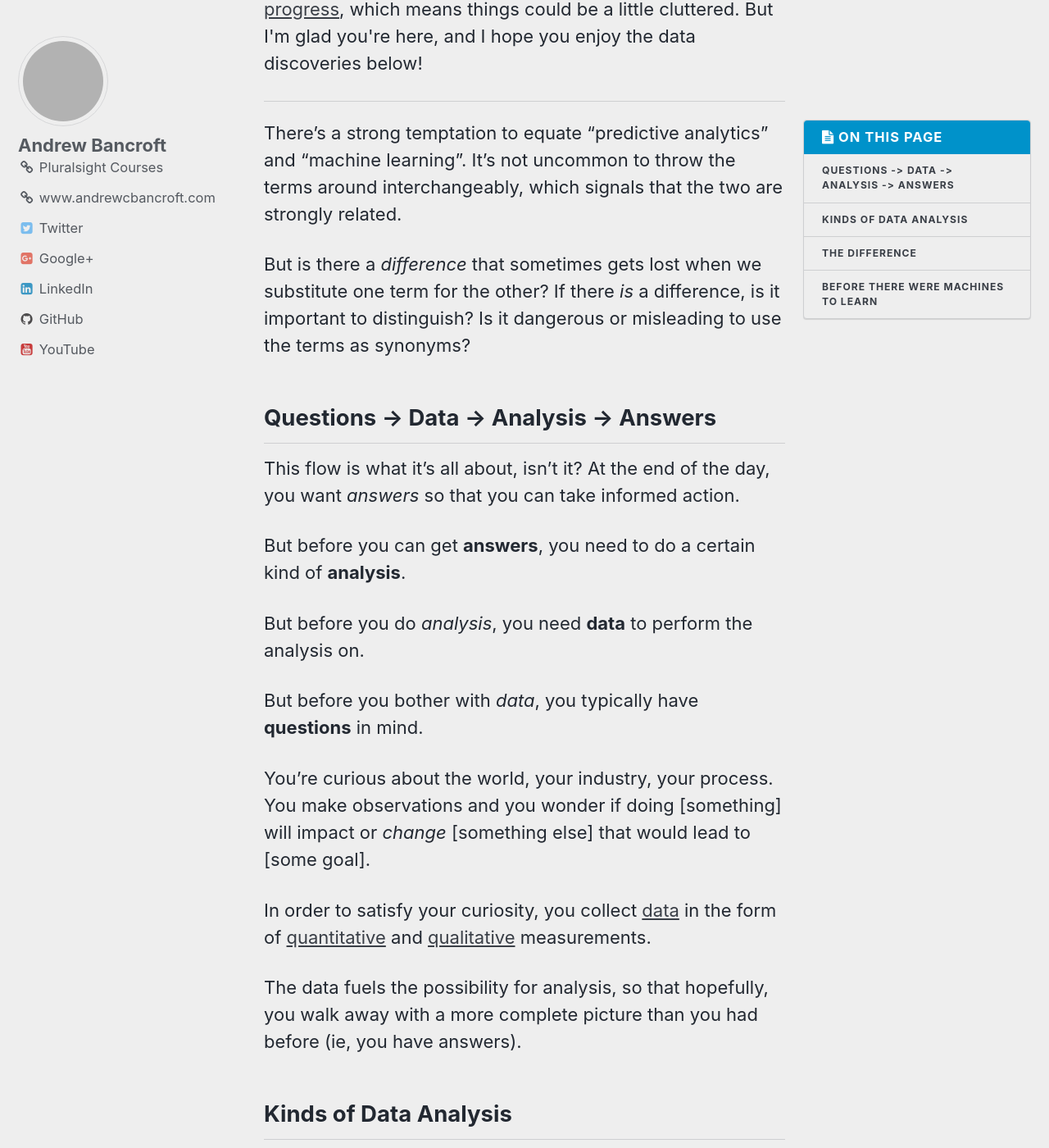
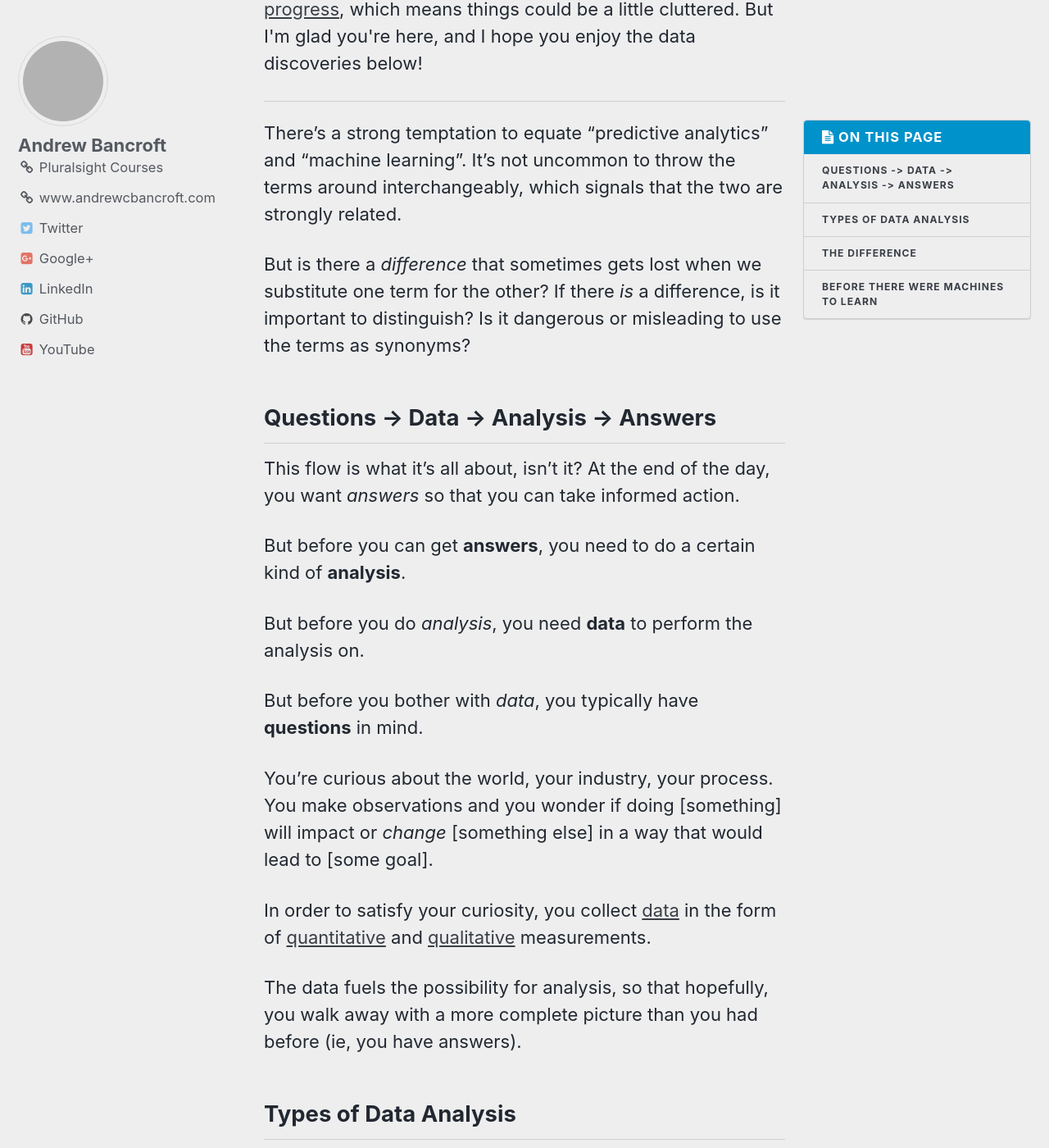
Before and after one commit to andrewcbancroft/datadaylife-blog, a Jekyll site: the page built from _posts/2018-01-09-predictive-analytics-vs-machine-learning-whats-the-difference.md, in a window 1280 px wide and 1400 px high, scrolled down 306 px. Shown: the whole window at 82% size. Built offline with Jekyll 4.4.1, drawn with Linux system fonts in a browser that asks for light colours; comment, search, counter and statistics services are not loaded; grey boxes are pictures that could not be loaded.

Commit message:
Update 2018-01-09-predictive-analytics-vs-machine-learning-whats-the-difference.md

```diff
--- a/_posts/2018-01-09-predictive-analytics-vs-machine-learning-whats-the-difference.md
+++ b/_posts/2018-01-09-predictive-analytics-vs-machine-learning-whats-the-difference.md
@@ -19,13 +19,13 @@ But before you do *analysis*, you need **data** to perform the analysis on.
 
 But before you bother with *data*, you typically have **questions** in mind.
 
-You're curious about the world, your industry, your process. You make observations and you wonder if doing [something] will impact or *change* [something else] that would lead to [some goal].
+You're curious about the world, your industry, your process. You make observations and you wonder if doing [something] will impact or *change* [something else] in a way that would lead to [some goal].
 
 In order to satisfy your curiosity, you collect [data](https://www.dataday.life/what-is-data-like-im-five/) in the form of [quantitative](https://www.dataday.life/what-is-data-like-im-five/#quantitative-numerical) and [qualitative](https://www.dataday.life/what-is-data-like-im-five/#qualitative-categorical) measurements.
 
 The data fuels the possibility for analysis, so that hopefully, you walk away with a more complete picture than you had before (ie, you have answers).
 
-## Kinds of Data Analysis
+## Types of Data Analysis
 There are at least six kinds of analysis that can be performed on a data set:
 
 1. Descriptive Analysis
@@ -35,7 +35,7 @@ There are at least six kinds of analysis that can be performed on a data set:
 5. Causal Analysis
 6. Mechanistic Analysis
 
-I've made [more detailed observations](https://www.dataday.life/what-kinds-of-data-analysis-are-there/) about each one of these six categories of analysis separately.  What I want you to notice about the list above is what *is* and *isn't* listed.
+I've made [more detailed observations](https://www.dataday.life/what-types-of-data-analysis-are-there/) about each one of these six categories of analysis separately.  What I want you to notice about the list above is what *is* and *isn't* listed.
 
 "Predictive Analysis" made the list at #4, but "Machine Learning" didn't.  Why?
 
```
